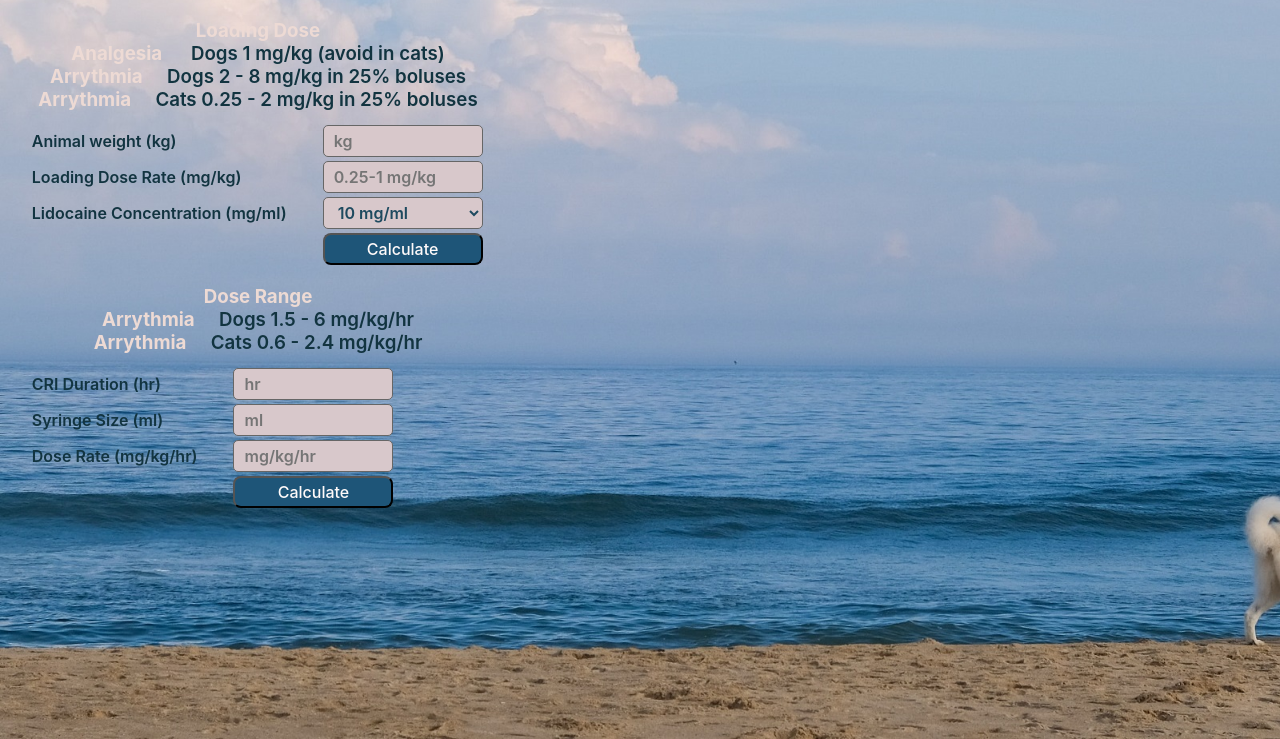
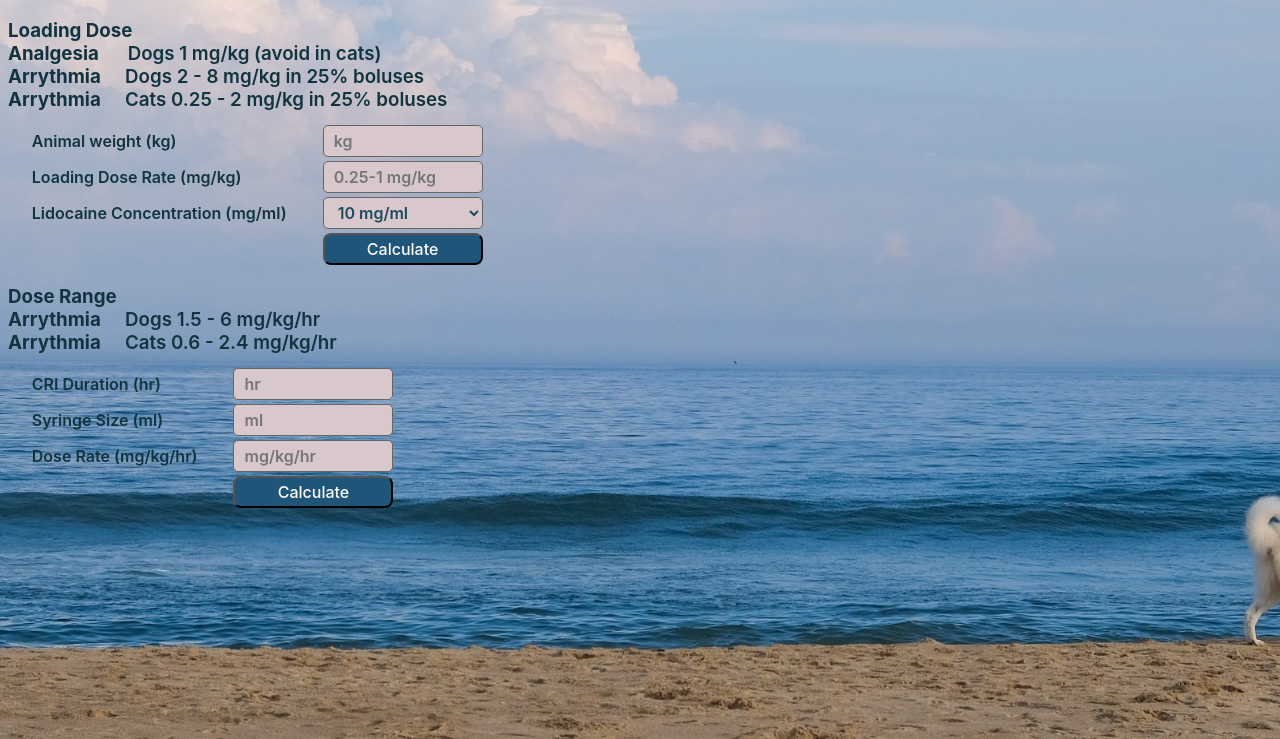
Before and after one commit to kissimoto/lido_syringe, a plain HTML site: page index.html in a window 1280 px wide. Shown: the part 61-800 px from the top of the page. Drawn offline with Linux system fonts and the light colour scheme.

Commit message:
Update lidosyringe.css

```diff
--- a/lidosyringe.css
+++ b/lidosyringe.css
@@ -73,8 +73,8 @@ body {
       h3{
         font-weight: 700;
         font-family: -apple-system, BlinkMacSystemFont, 'Segoe UI', Roboto, Oxygen, Ubuntu, Cantarell, 'Open Sans', 'Helvetica Neue', sans-serif;
-        color:	#eddad4;
-        text-align: center;
+        color: #123440;
+        text-align: left;
         width: 500px;
         margin-top: 0.9em;
         margin-bottom: 0.1em;
```
